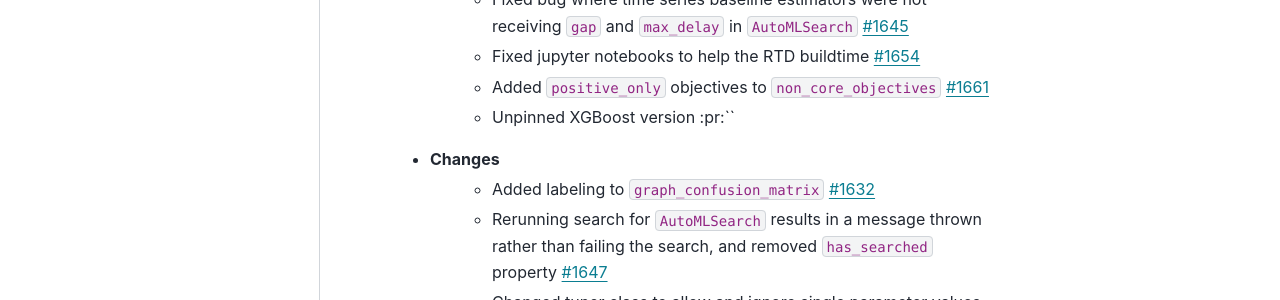
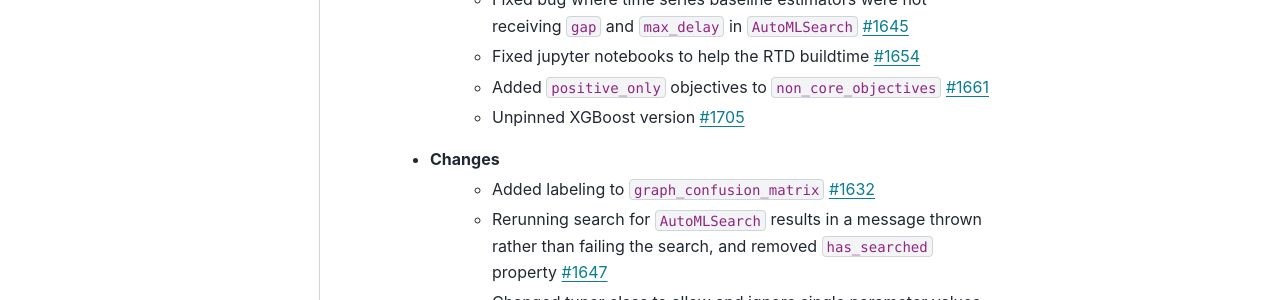
Before and after one commit to alteryx/evalml, a Sphinx documentation site: the page built from docs/source/release_notes.rst, in a window 1280 px wide and 900 px high, scrolled down 1265 px. Shown: the part 153-453 px from the top of the window. Built offline with Sphinx 7.4.7 and the PyData theme 0.15.4, drawn with Linux system fonts in a browser that asks for light colours; comment, search, counter and statistics services are not loaded.

Commit message:
update release notes

```diff
--- a/docs/source/release_notes.rst
+++ b/docs/source/release_notes.rst
@@ -30,7 +30,7 @@ Release Notes
         * Fixed bug where time series baseline estimators were not receiving ``gap`` and ``max_delay`` in ``AutoMLSearch`` :pr:`1645`
         * Fixed jupyter notebooks to help the RTD buildtime :pr:`1654`
         * Added ``positive_only`` objectives to ``non_core_objectives`` :pr:`1661`
-        * Unpinned XGBoost version :pr:``
+        * Unpinned XGBoost version :pr:`1705`
     * Changes
         * Added labeling to ``graph_confusion_matrix`` :pr:`1632`
         * Rerunning search for ``AutoMLSearch`` results in a message thrown rather than failing the search, and removed ``has_searched`` property :pr:`1647`
```
